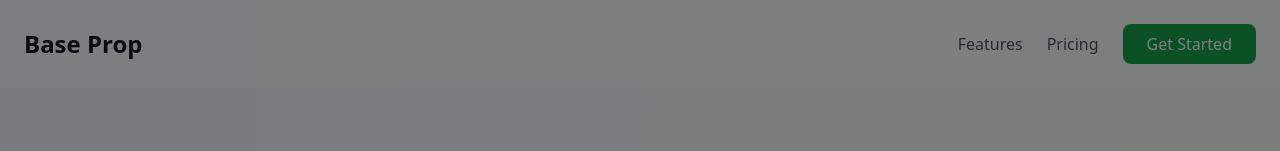
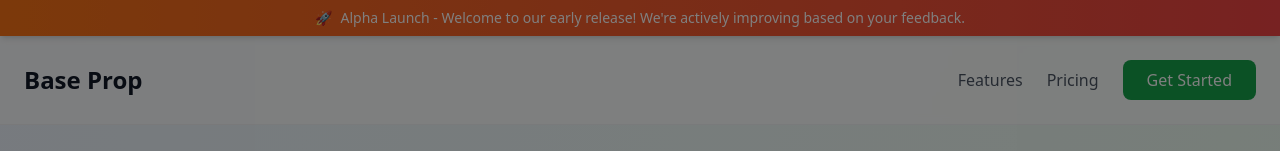
Before and after one commit to skopd9/baseprop, a React (Vite) app: page / in a window 1280 px wide. Both pictures are taken after a click on the button "Get Started". Shown: the top 151 px of the page. Built offline with nearby package versions, Linux system fonts and the light colour scheme; no server answers.

Commit message:
Add alpha banner and footer to landing page
- Add alpha launch banner at top of landing page
- Add footer with copyright and version info to landing page
- Remove banner/footer from SimplifiedLandlordApp (only show on landing page)

```diff
--- a/src/App.tsx
+++ b/src/App.tsx
@@ -67,7 +67,15 @@ function App({ onUserEmailChange = () => { } }: AppProps) {
 
   // Landing Page - Focused on Landlord Workflow
   return (
-    <div className="bg-gradient-to-br from-blue-50 via-green-50 to-blue-50">
+    <div className="bg-gradient-to-br from-blue-50 via-green-50 to-blue-50 min-h-screen flex flex-col">
+      {/* Alpha Launch Banner */}
+      <div className="bg-gradient-to-r from-orange-500 to-red-500 text-white py-2 px-4 text-center text-sm font-medium shadow-md z-50">
+        <span className="inline-flex items-center">
+          <span className="mr-2">🚀</span>
+          Alpha Launch - Welcome to our early release! We're actively improving based on your feedback.
+        </span>
+      </div>
+
       {/* Top Navigation */}
       <nav className="flex justify-between items-center p-6 bg-white/80 backdrop-blur-sm border-b border-gray-100">
         <div className="text-2xl font-bold text-gray-900">
@@ -379,6 +387,19 @@ function App({ onUserEmailChange = () => { } }: AppProps) {
         </div>
       </div>
 
+      {/* Footer */}
+      <footer className="bg-white border-t border-gray-200 py-4 px-6 mt-auto">
+        <div className="flex flex-col md:flex-row items-center justify-between text-sm text-gray-600 max-w-7xl mx-auto">
+          <div className="mb-2 md:mb-0">
+            <p className="font-medium text-gray-900">Base Prop</p>
+            <p className="text-xs text-gray-500 mt-1">© {new Date().getFullYear()} All rights reserved</p>
+          </div>
+          <div className="flex items-center space-x-4 text-xs">
+            <span>Version 1.0 Alpha</span>
+          </div>
+        </div>
+      </footer>
+
       {/* Auth Modal */}
       <AuthModal
         isOpen={showAuthModal}
```
